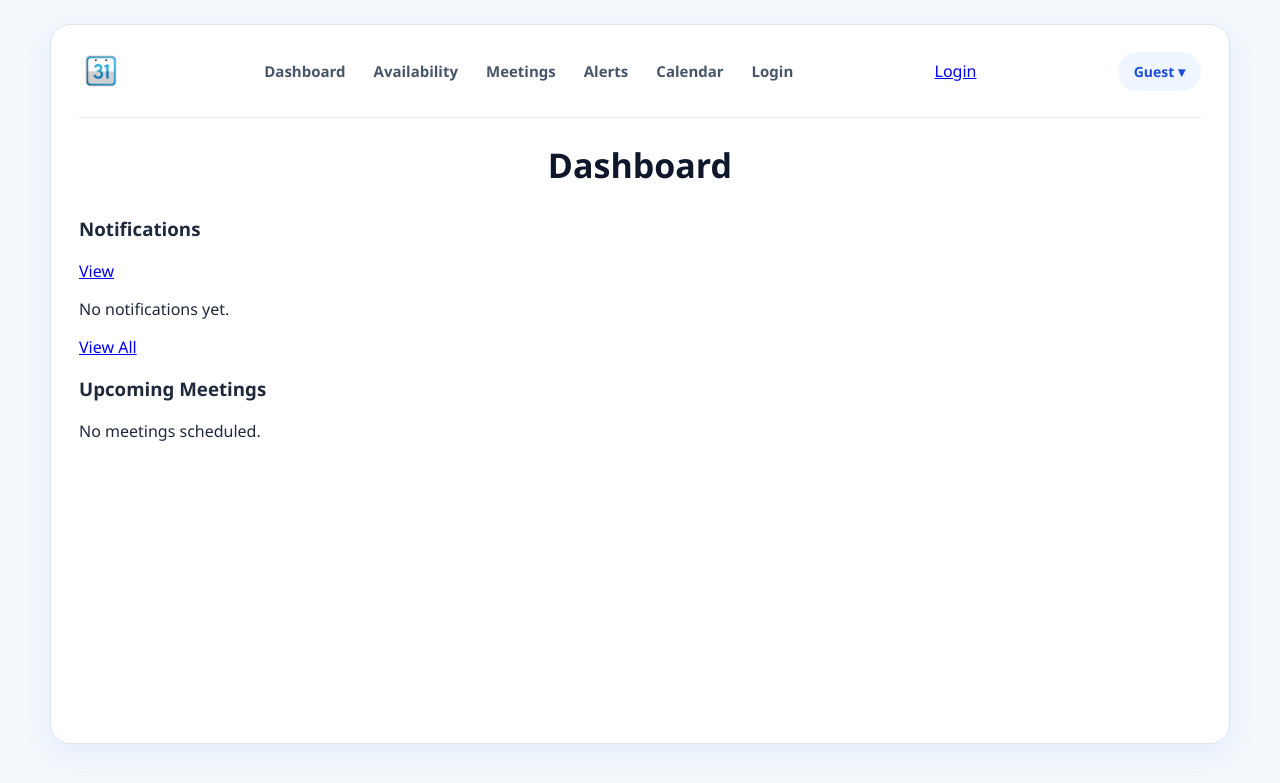
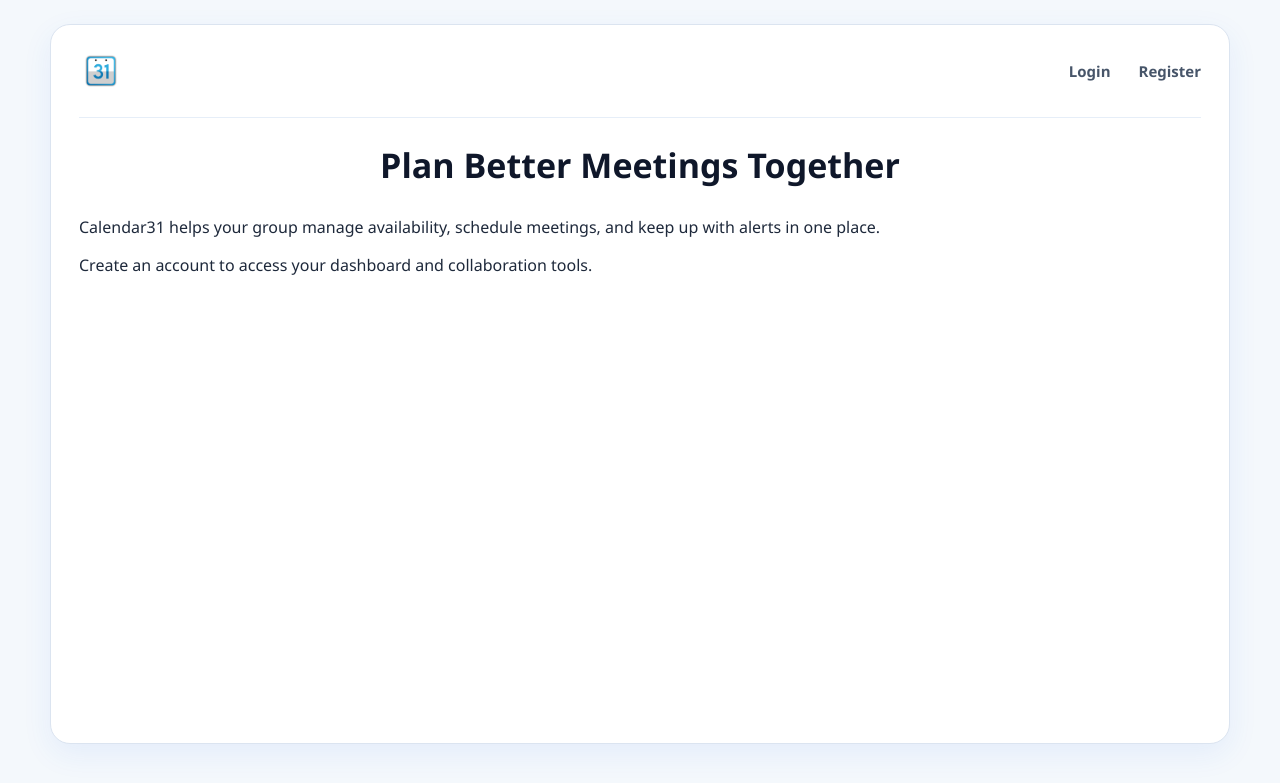
Before and after one commit to Maxk9994/Team299, a Flask app: page / in a window 1280 px wide. Shown: the top 783 px of the page. Run offline with Flask 3, Linux system fonts and the light colour scheme; data that the repository does not hold is empty.

Commit message:
Add auth protection, remove guest access, and restrict notifications to logged-in users

```diff
--- a/app.py
+++ b/app.py
@@ -1,5 +1,6 @@
 import sqlite3
 from datetime import datetime
+from functools import wraps
 from flask import Flask, render_template, request, redirect, url_for, flash, session
 from werkzeug.security import generate_password_hash, check_password_hash
 
@@ -7,6 +8,17 @@ app = Flask(__name__)
 app.secret_key = "change-this-secret-key"
 
 DATABASE = "calendar.db"
+
+
+def login_required(view_func):
+    @wraps(view_func)
+    def wrapped_view(*args, **kwargs):
+        if not session.get("user_id"):
+            flash("Please log in to access that page.")
+            return redirect(url_for("login"))
+        return view_func(*args, **kwargs)
+
+    return wrapped_view
 
 
 def get_db_connection():
@@ -77,9 +89,13 @@ def time_ago(timestamp):
 
 @app.context_processor
 def inject_notifications():
+    if not session.get("user_id"):
+        return dict(unread_count=0, time_ago=time_ago)
+
     conn = get_db_connection()
     unread_count = conn.execute(
-        "SELECT COUNT(*) FROM Notifications WHERE is_read = 0"
+        "SELECT COUNT(*) FROM Notifications WHERE user_id = ? AND is_read = 0",
+        (session["user_id"],)
     ).fetchone()[0]
     conn.close()
 
@@ -87,10 +103,20 @@ def inject_notifications():
 
 @app.route("/")
 def index():
+    if not session.get("user_id"):
+        return render_template("landing.html")
+
+    return redirect(url_for("dashboard"))
+
+
+@app.route("/dashboard")
+@login_required
+def dashboard():
     conn = get_db_connection()
 
     notifications = conn.execute(
-        "SELECT * FROM Notifications ORDER BY created_at DESC LIMIT 2"
+        "SELECT * FROM Notifications WHERE user_id = ? ORDER BY created_at DESC LIMIT 2",
+        (session["user_id"],)
     ).fetchall()
 
     conn.close()
@@ -161,25 +187,30 @@ def register():
 
 
 @app.route("/availability")
+@login_required
 def availability():
     return render_template("availability.html")
 
 
 @app.route("/meetings")
+@login_required
 def meetings():
     return render_template("meetings.html")
 
 
 @app.route("/alerts")
+@login_required
 def alerts():
     conn = get_db_connection()
 
     notifications = conn.execute(
-        "SELECT * FROM Notifications ORDER BY created_at DESC"
+        "SELECT * FROM Notifications WHERE user_id = ? ORDER BY created_at DESC",
+        (session["user_id"],)
     ).fetchall()
 
     unread_count = conn.execute(
-        "SELECT COUNT(*) FROM Notifications WHERE is_read = 0"
+        "SELECT COUNT(*) FROM Notifications WHERE user_id = ? AND is_read = 0",
+        (session["user_id"],)
     ).fetchone()[0]
 
     conn.close()
@@ -192,11 +223,12 @@ def alerts():
 
 
 @app.route("/mark-read/<int:id>", methods=["POST"])
+@login_required
 def mark_read(id):
     conn = get_db_connection()
     conn.execute(
-        "UPDATE Notifications SET is_read = 1 WHERE notification_id = ?",
-        (id,)
+        "UPDATE Notifications SET is_read = 1 WHERE notification_id = ? AND user_id = ?",
+        (id, session["user_id"])
     )
     conn.commit()
     conn.close()
@@ -206,24 +238,28 @@ def mark_read(id):
 
 
 @app.route("/profile")
+@login_required
 def profile():
     return render_template("profile.html")
 
 
 @app.route("/calendar")
+@login_required
 def calendar():
     return render_template("calendar.html")
 
 
 @app.route("/test-notification")
+@login_required
 def test_notification():
-    create_notification(1, "Database notification working!", "test")
+    create_notification(session["user_id"], "Database notification working!", "test")
     return "Notification added!"
 
 
 @app.route("/test-meeting")
+@login_required
 def test_meeting():
-    create_notification(1, "Meeting 'Team Sync' created!", "meeting")
+    create_notification(session["user_id"], "Meeting 'Team Sync' created!", "meeting")
     return "Meeting + notification created!"
 
 
--- a/templates/base.html
+++ b/templates/base.html
@@ -14,33 +14,20 @@
             </div>
 
         <nav class="top-nav-links">
-            <a href="{{ url_for('index') }}">Dashboard</a>
-            <a href="{{ url_for('availability') }}">Availability</a>
-            <a href="{{ url_for('meetings') }}">Meetings</a>
-            <a href="{{ url_for('alerts') }}">Alerts</a>
-            <a href="{{ url_for('calendar') }}">Calendar</a>
 
-            {% if session.get('username') %}
+            {% if session.get('user_id') %}
+                <a href="{{ url_for('dashboard') }}">Dashboard</a>
+                <a href="{{ url_for('availability') }}">Availability</a>
+                <a href="{{ url_for('meetings') }}">Meetings</a>
+                <a href="{{ url_for('alerts') }}">Alerts</a>
+                <a href="{{ url_for('calendar') }}">Calendar</a>
+                <a href="{{ url_for('profile') }}">Profile</a>
                 <a href="{{ url_for('logout') }}">Logout</a>
             {% else %}
                 <a href="{{ url_for('login') }}">Login</a>
+                <a href="{{ url_for('register') }}">Register</a>
             {% endif %}
         </nav>
-
-            {% if session.get('username') %}
-                <a href="{{ url_for('logout') }}">Logout</a>
-            {% else %}
-                <a href="{{ url_for('login') }}">Login</a>
-            {% endif %}
-        </nav>
-
-            <div class="user-menu">
-                {% if session.get('username') %}
-                    {{ session['username'] }} ▾
-                {% else %}
-                    Guest ▾
-                {% endif %}
-            </div>
         </header>
 
         {% block content %}{% endblock %}
--- a/templates/index.html
+++ b/templates/index.html
@@ -31,7 +31,6 @@
                 <a href="{{ url_for('alerts') }}" class="view-all">View All</a>
             </div>
 
-            <!-- Example Other Card (keep your existing ones) -->
             <div class="card">
                 <div class="card-header">
                     <h3>Upcoming Meetings</h3>
--- /dev/null
+++ b/templates/landing.html
@@ -0,0 +1,18 @@
+{% extends "base.html" %}
+
+{% block title %}Welcome to Calendar31{% endblock %}
+
+{% block content %}
+<div class="dashboard-layout">
+    <main class="main-content">
+        <h1 class="welcome-title">Plan Better Meetings Together</h1>
+        <p>
+            Calendar31 helps your group manage availability, schedule meetings, and keep up with alerts
+            in one place.
+        </p>
+        <p>
+            Create an account to access your dashboard and collaboration tools.
+        </p>
+    </main>
+</div>
+{% endblock %}
```
